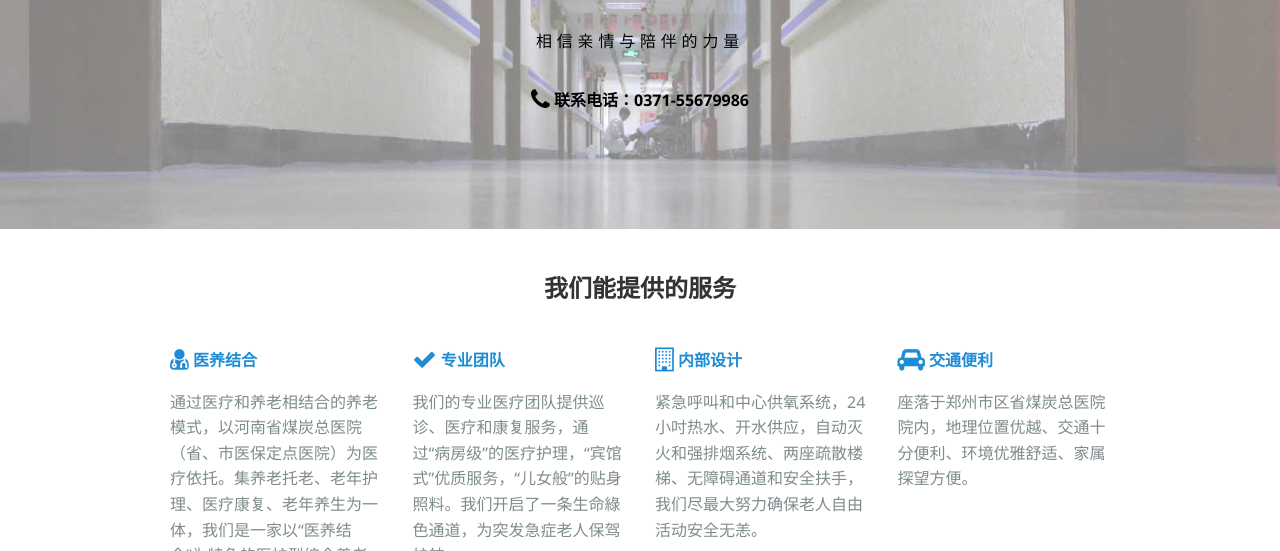
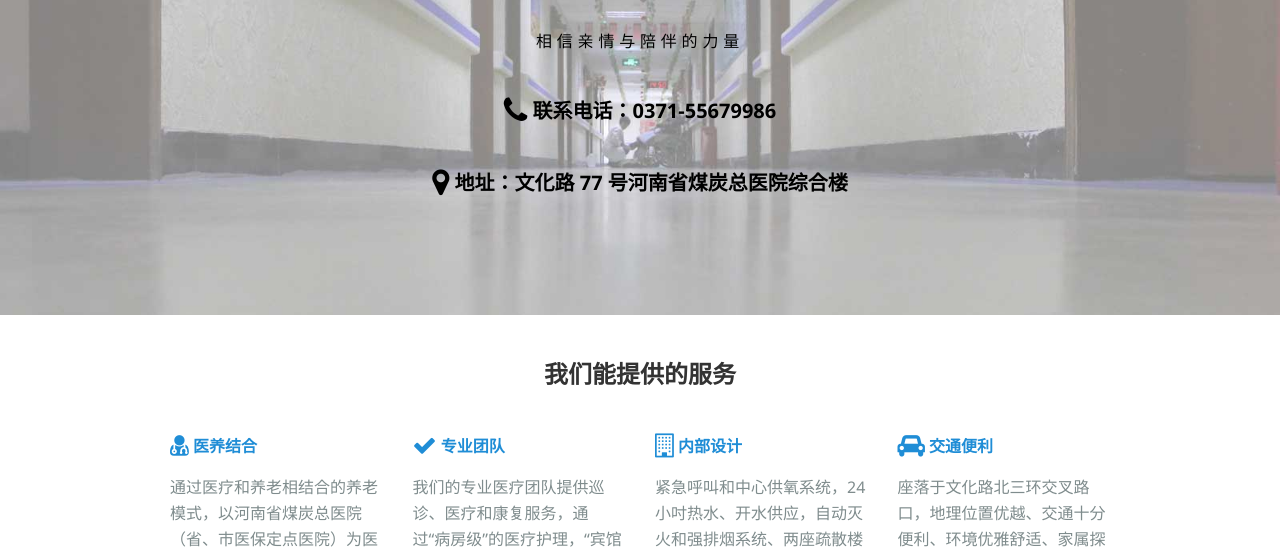
Before and after one commit to jsyly/jsyly.github.io, a plain HTML site: page yongyi/index.html in a window 1280 px wide. Shown: the part 249-800 px from the top of the page. Drawn offline with Linux system fonts and the light colour scheme.

Commit message:
Index Changes

```diff
--- a/yongyi/index.html
+++ b/yongyi/index.html
@@ -143,10 +143,14 @@
             <div class="am-u-lg-12">
                 <h1 class="get-title">金水区永宜老年公寓</h1>
                 <p style="letter-spacing:0.3em;color:black;">相信亲情与陪伴的力量</p>
-                <h3 style="color:black">
+                <h2 style="color:black">
                     <i class="am-icon-phone am-icon-sm"></i>
                     联系电话：0371-55679986
-                </h3>
+                </h2>
+                <h2 style="color:black">
+                    <i class="am-icon-map-marker am-icon-sm"></i>
+                    地址：文化路 77 号河南省煤炭总医院综合楼
+                </h2>
             </div>
         </div>
     </div>
@@ -189,7 +193,7 @@
                             交通便利
                         </h3>
                         <p class="detail-p">
-                            座落于郑州市区省煤炭总医院院内，地理位置优越、交通十分便利、环境优雅舒适、家属探望方便。
+                            座落于文化路北三环交叉路口，地理位置优越、交通十分便利、环境优雅舒适、家属探望方便。
                         </p>
                     </div>
                 </div>
```
Also changed, not shown: central/index.html (+6 -2 lines).
